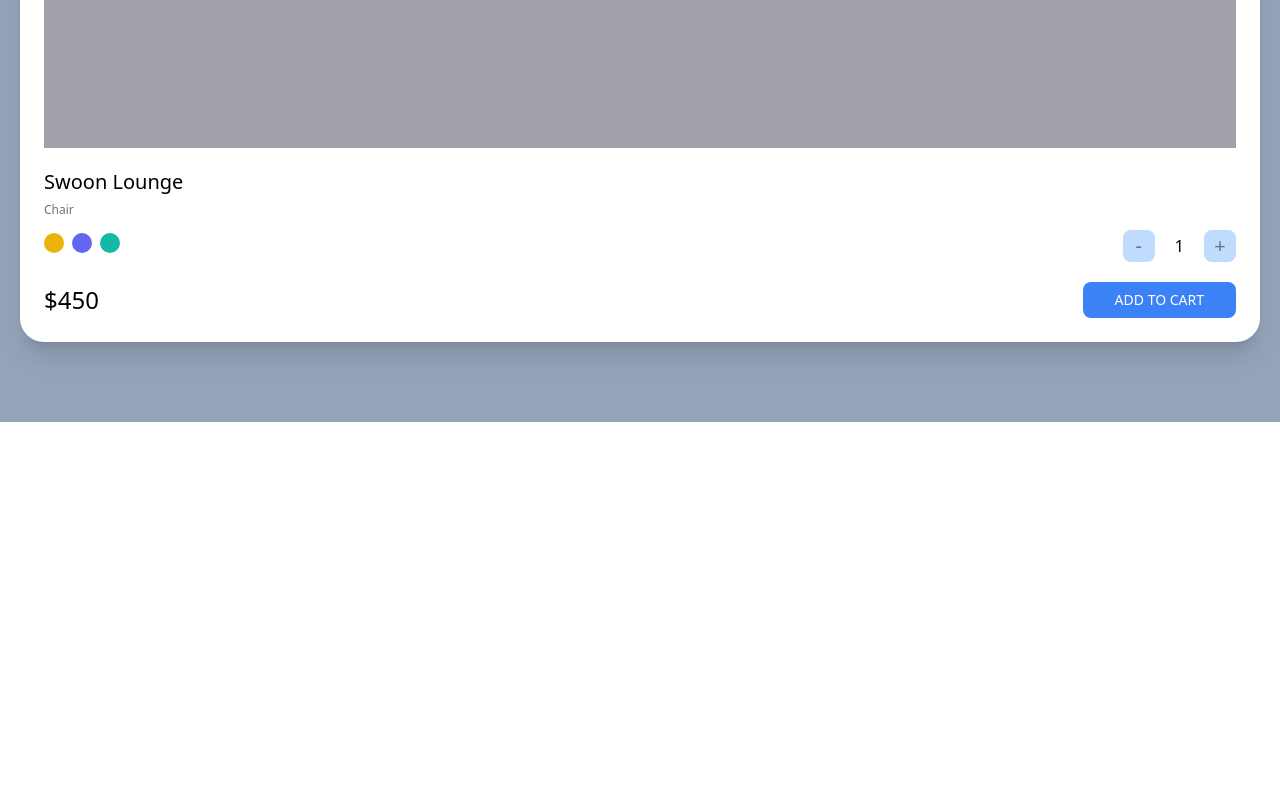
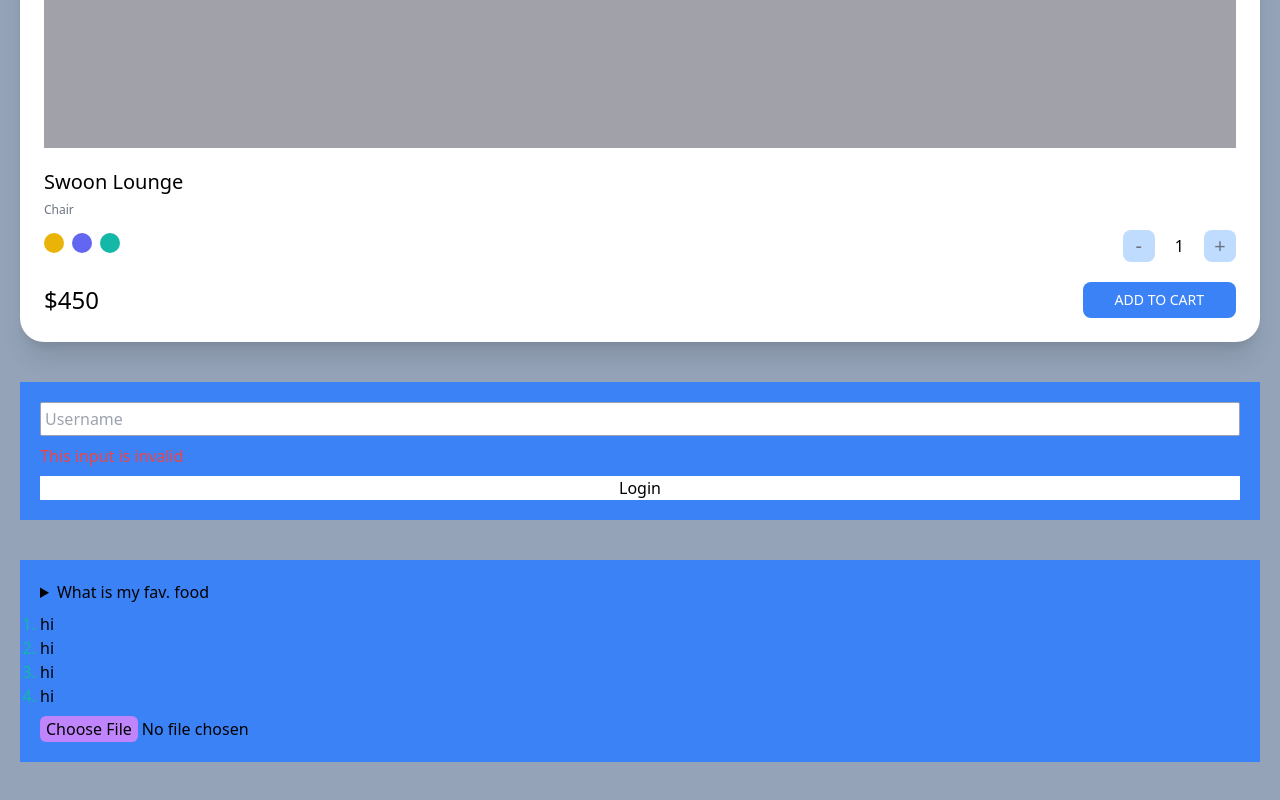
Before and after one commit to leekyungho112/carrot-market, a Next.js app: page / in a window 1280 px wide. Shown: the part 1158-1958 px from the top of the page. Before the commit the page ends 1580 px from the top, so only its background shows below. Built offline with nearby package versions, Linux system fonts and the light colour scheme.

Commit message:
Modifier More

```diff
--- a/pages/index.tsx
+++ b/pages/index.tsx
@@ -33,7 +33,7 @@ const Home: NextPage = () => {
           </button>
         </div>
       </div>
-      <div className="bg-white overflow-hidden rounded-3xl shadow-xl">
+      <div className="bg-white overflow-hidden rounded-3xl shadow-xl group">
         <div className="bg-blue-500 p-6 pb-14">
           <span className="text-white text-2xl">Profile</span>
         </div>
@@ -43,7 +43,7 @@ const Home: NextPage = () => {
               <span className="text-sm text-gray-500">Orders</span>
               <span className="font-medium">340</span>
             </div>
-            <div className="h-24 w-24 bg-red-400 rounded-full" />
+            <div className="h-24 w-24 bg-red-400 rounded-full group-hover:bg-blue-500 transition-colors" />
             <div className="flex flex-col items-center">
               <span className="text-sm text-gray-500">Spent</span>
               <span className="font-medium">$2,310</span>
@@ -91,6 +91,37 @@ const Home: NextPage = () => {
           </div>
         </div>
       </div>
+      <form className="flex flex-col space-y-2 bg-blue-500 p-5">
+        <input
+          type="text"
+          required
+          placeholder="Username"
+          className="border p-1 peer border-gray-400 rounded-sm"
+        />
+        <span className="hidden peer-invalid:block peer-invalid:text-red-500">
+          This input is invalid
+        </span>
+        <span className="hidden peer-valid:text-teal-500 peer-valid:block">
+          Awesome Username
+        </span>
+        <input type="submit" value="Login" className="bg-white" />
+      </form>
+      <div className="flex flex-col space-y-2 bg-blue-500 p-5">
+        <details className="select-none open:text-white open:bg-indigo-500">
+          <summary className="cursor-pointer">What is my fav. food</summary>
+          <span>김치</span>
+        </details>
+        <ul className="list-decimal marker:text-teal-500">
+          <li>hi</li>
+          <li>hi</li>
+          <li>hi</li>
+          <li>hi</li>
+        </ul>
+        <input
+          type="file"
+          className="file:border-0 file:bg-purple-400 file:rounded-md "
+        />
+      </div>
     </div>
   );
 };
```
